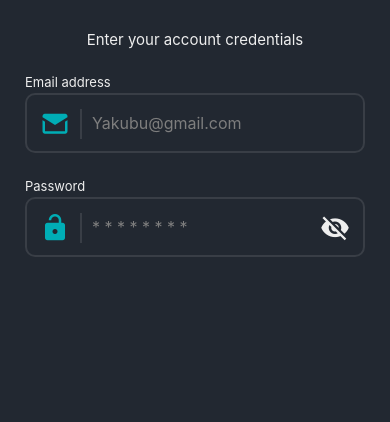
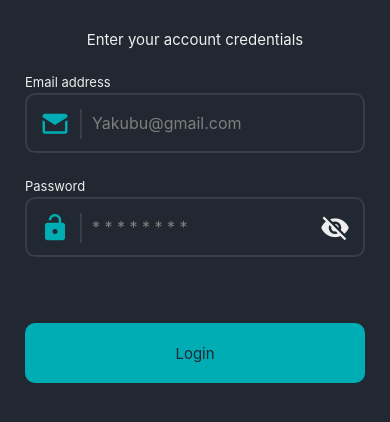
Before and after one commit to YakubuAmidu/register-login-user, a React Native app: screen / in a window 390 px wide. Shown: the top 422 px of the page. Built offline with nearby package versions, Linux system fonts and the light colour scheme.

Commit message:
Initial commit

```diff
--- /dev/null
+++ b/components/Buttons/RegularButton.js
@@ -0,0 +1,25 @@
+import React from 'react';
+import RegularText from '../Texts/RegularText'
+
+// Styled components
+import styled from 'styled-components/native';
+
+// Custom colors
+import { colors } from '../colors';
+const { primary, accent } = colors;
+
+const ButtonView = styled.TouchableOpacity`
+padding: 15px;
+background-color: ${ accent };
+width: 100%;
+border-radius: 10px;
+justify-content: center;
+align-items: center;
+height: 60px;
+`
+
+const RegularButton = (props) => {
+  return <ButtonView onPress={props.onPress} {...props}><RegularText style={[{ color: primary }, { ...props?.textStyle }]}>{props.children}</RegularText></ButtonView>
+}
+
+export default RegularButton;
--- /dev/null
+++ b/components/Texts/MsgBox.js
@@ -0,0 +1,20 @@
+import React from 'react';
+
+// Styled components
+import styled from 'styled-components/native';
+
+// Custom colors
+import { colors } from '../colors';
+const { success, fail } = colors;
+
+const StyledText = styled.Text`
+font-size: 13px;
+color: ${(props) => (props.success ? success : fail )};
+text-align: center;
+`
+
+const MsgBox = (props) => {
+  return <StyledText {...props}>{props.children}</StyledText>
+}
+
+export default MsgBox;
--- a/screens/Login.js
+++ b/screens/Login.js
@@ -1,4 +1,5 @@
-import React from 'react';
+import React, { useState } from 'react';
+import { ActivityIndicator } from 'react-native';
 import { Formik } from 'formik';
 
 // Custom components
@@ -6,19 +7,41 @@
 import KeyboardAvoidingContainer from '../components/Containers/KeyboardAvoidingContainer';
 import StyledTextInput from '../components/Inputs/StyledTextInput';
 import RegularText from '../components/Texts/RegularText';
+import RegularButton from '../components/Buttons/RegularButton'
+import MsgBox from '../components/Texts/MsgBox';
+
+import { colors } from '../components/colors';
+const { primary } = colors;
 
 const Login = () => {
+  const [message, setMessage] = useState('');
+  const [isSuccessMessage, setIsSuccessMessage] = useState(false);
+
     return <MainContainer>
       <KeyboardAvoidingContainer>
         <RegularText style={{ marginBottom: 25 }}>Enter your account credentials</RegularText>
 
-        <Formik initialValues={{ email: '', password: '' }}>
+        <Formik initialValues={{ email: '', password: '' }}
+        onSubmit={(values, { seSubmitting }) => {
+          if(values.email == " " || values.password == " "){
+            setMessage('Please fill in all fields...🚫');
+            seSubmitting(false)
+          } else {
+             handleLogin(values, seSubmitting)
+          }
+        }}
+        >
            {
              ({ handleChange, handleBlur, handleSubmit, values, isSubmitting }) => (
                <>
                 <StyledTextInput label={"Email address"} icon={"email-variant"} placeholder={"Yakubu@gmail.com"} keyboardType={"email-address"} onChangeText={handleChange('email')} onBlur={handleBlur('email')} values={values.email} style={{ marginBottom: 25 }}/>
 
                 <StyledTextInput label={"Password"} icon={"lock-open"} placeholder={"* * * * * * * *"} onChangeText={handleChange('password')} onBlur={handleBlur('password')} values={values.password} isPassword={true} style={{ marginBottom: 25 }}/>
+
+                <MsgBox style={{ marginBottom: 25 }} success={isSuccessMessage}>{message || " "}</MsgBox>
+
+                {!isSubmitting && <RegularButton onPress={handleSubmit}>Login</RegularButton>}
+                {isSubmitting && <RegularButton disabled={true}><ActivityIndicator size={"large"} color={primary} /></RegularButton>}
                </>
              )
            }
```
Also changed, not shown: 1 other file (tests, documents, lock files or other folders).
